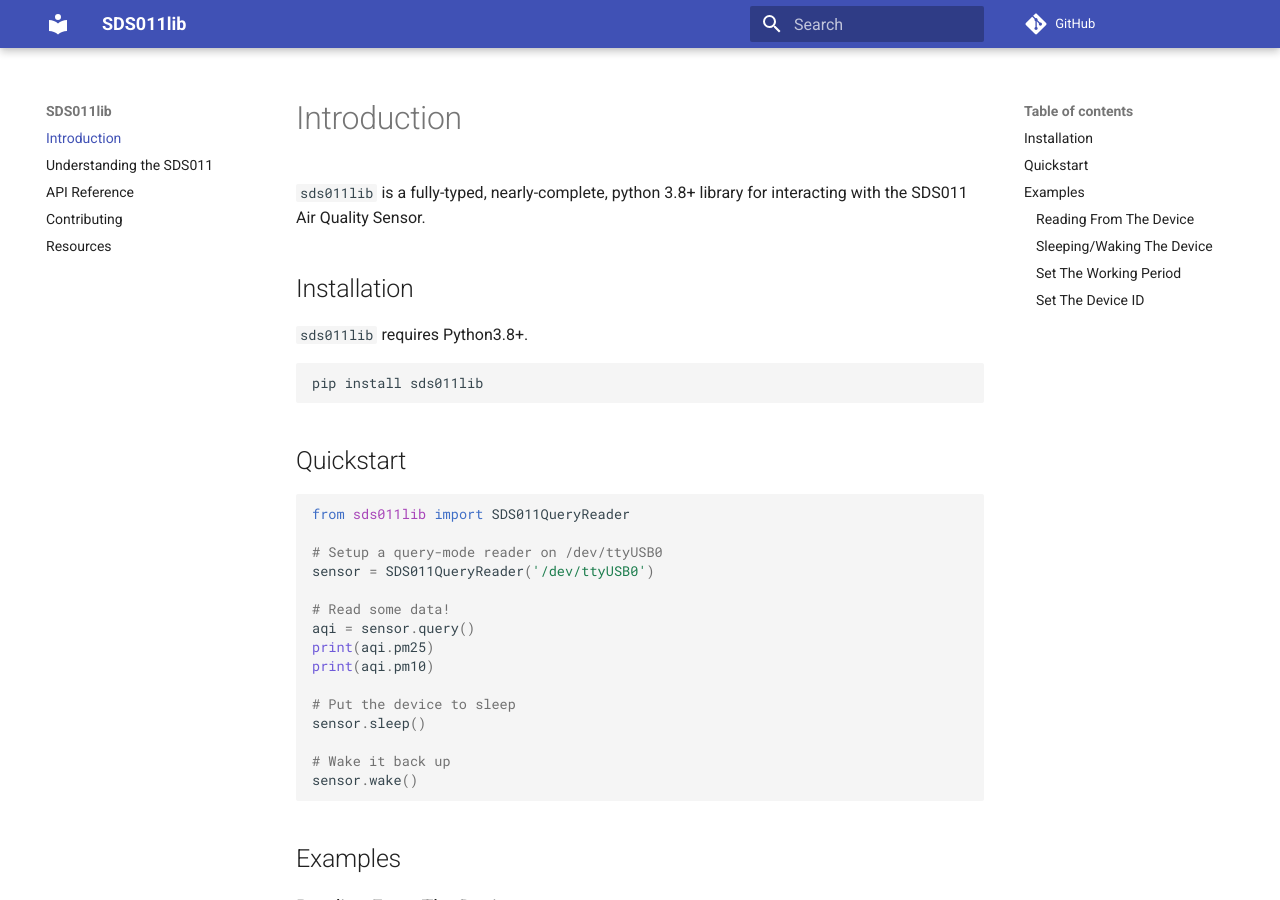
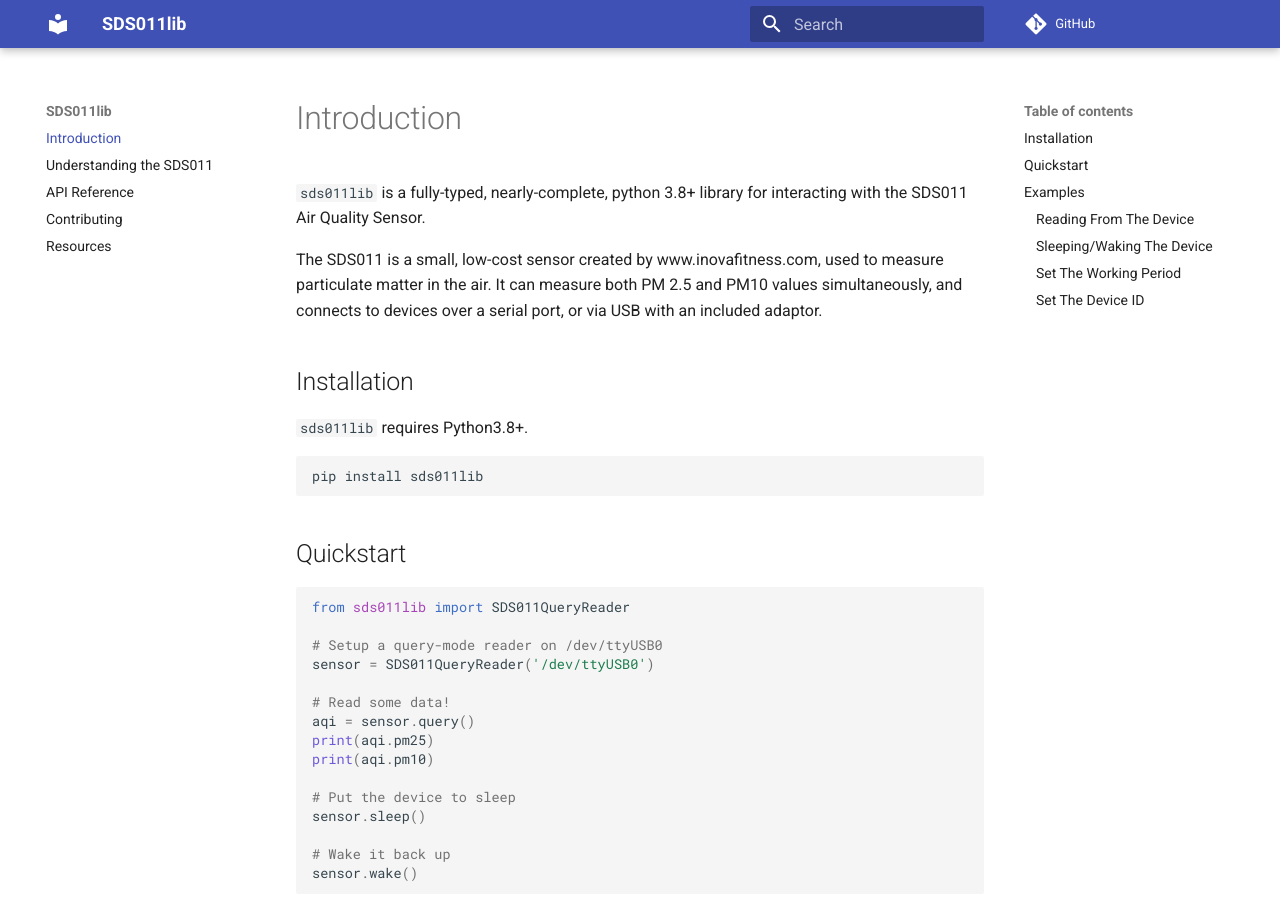
Before and after one commit to TimOrme/sds011lib, an MkDocs documentation site: the page built from docs/index.md, in a window 1280 px wide and 900 px high. Built offline with MkDocs 1.6.1 and Material for MkDocs 9.7.7, drawn with Linux system fonts in a browser that asks for light colours; comment, search, counter and statistics services are not loaded.

Commit message:
Update docs with note about device

```diff
--- a/docs/index.md
+++ b/docs/index.md
@@ -1,6 +1,10 @@
 # Introduction
 
 `sds011lib` is a fully-typed, nearly-complete, python 3.8+ library for interacting with the SDS011 Air Quality Sensor.
+
+The SDS011 is a small, low-cost sensor created by www.inovafitness.com, used to measure particulate matter in the air.  It
+can measure both PM 2.5 and PM10 values simultaneously, and connects to devices over a serial port, or via USB with an
+included adaptor.
 
 ## Installation
 
```
